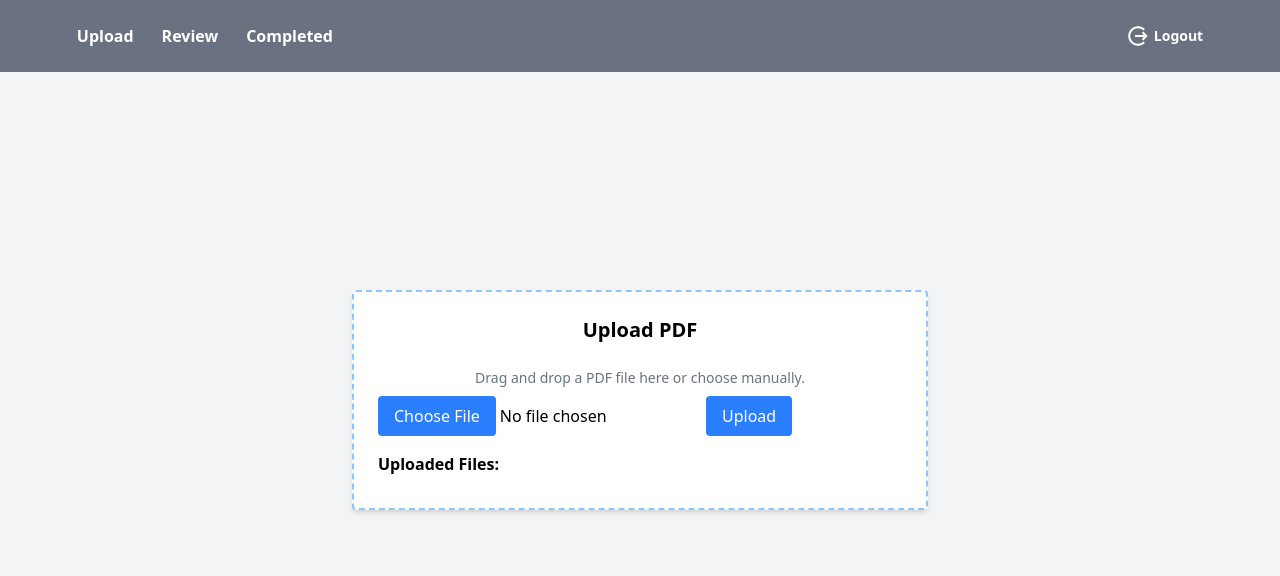
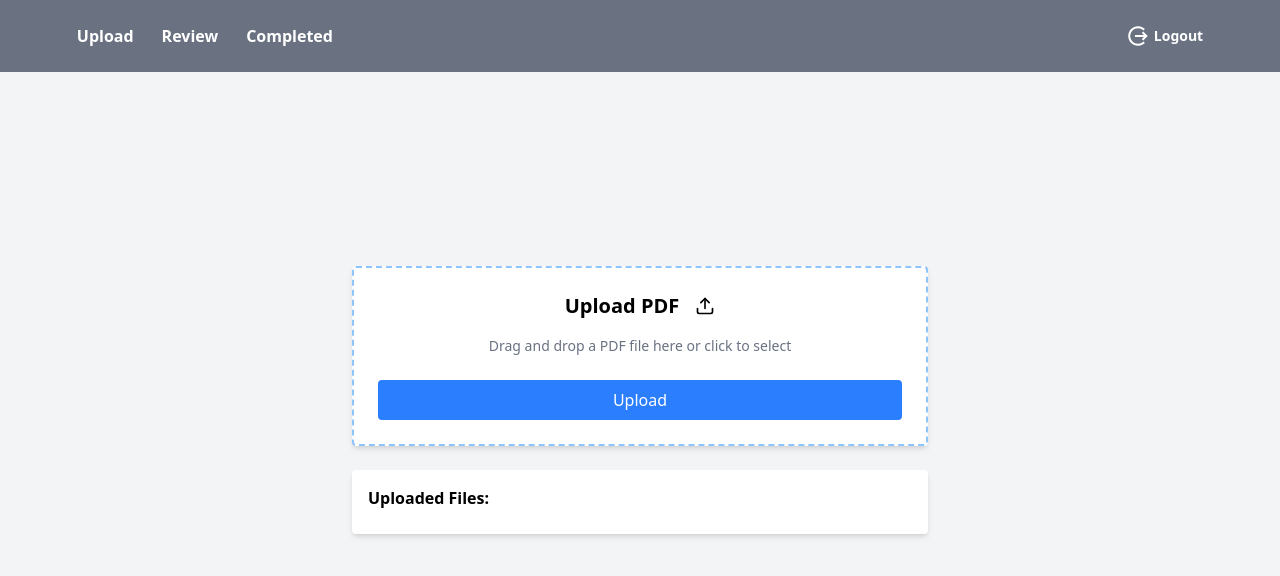
Before and after one commit to RupaliShelki/document-processing-app, a React (Vite) app in the folder doc-process-app/: page /dashboard/upload in a window 1280 px wide. Shown: the top 576 px of the page. Built offline with nearby package versions, Linux system fonts and the light colour scheme; sample sign-in values are in the browser's storage.

Commit message:
dashboard message/review pdf

```diff
--- a/doc-process-app/package.json
+++ b/doc-process-app/package.json
@@ -10,9 +10,12 @@
     "preview": "vite preview"
   },
   "dependencies": {
+    "@react-pdf-viewer/core": "^3.12.0",
     "@tailwindcss/vite": "^4.1.11",
+    "pdfjs-dist": "^3.4.120",
     "react": "^19.1.0",
     "react-dom": "^19.1.0",
+    "react-dropzone": "^14.3.8",
     "react-icons": "^5.5.0",
     "react-router-dom": "^7.6.2",
     "tailwindcss": "^4.1.11"
--- a/doc-process-app/src/components/Completed.jsx
+++ b/doc-process-app/src/components/Completed.jsx
@@ -18,9 +18,9 @@ function Completed() {
         {completedFiles.length === 0 ? (
           <p className="text-center text-gray-600">No completed files yet.</p>
         ) : (
-          <ul className="list-disc pl-5 text-sm text-gray-700 space-y-2">
+          <ul className="list-decimal list-inside pl-5 text-sm text-gray-700 space-y-2">
             {completedFiles.map((file, index) => (
-              <li key={index} className="text-green-700 font-medium">
+              <li key={index} className="text-green-700 font-medium overflow-hidden text-ellipsis whitespace-nowrap">
                 {file.name}
               </li>
             ))}
--- a/doc-process-app/src/components/Dashboard.jsx
+++ b/doc-process-app/src/components/Dashboard.jsx
@@ -3,6 +3,8 @@ import Upload from "./Upload";
 import Review from "./Review";
 import Completed from "./Completed";
 import { IoMdLogOut } from "react-icons/io";
+import { FaRegSmileBeam } from "react-icons/fa";
+
 
 function Dashboard() {
   const navigate = useNavigate();
@@ -44,6 +46,19 @@ function Dashboard() {
       </nav>
       <div className="">
         <Routes>
+          <Route
+            index
+            element={
+              <div className="w-full min-h-screen flex justify-center items-center px-4 bg-gray-100 grid">
+                <div className="w-full max-w-xl bg-white p-6 rounded shadow-md">
+                  <h2 className="text-xl font-semibold mb-6 text-center flex items-center justify-center gap-3">
+                    Welcome to Document Processing app <FaRegSmileBeam className="w-[30px] h-[30px]" />
+                  </h2>
+                  <span className="text-center">Please Select Tab</span>
+                </div>
+              </div>
+            }
+          />
           <Route path="upload" element={<Upload />} />
           <Route path="review" element={<Review />} />
           <Route path="completed" element={<Completed />} />
--- a/doc-process-app/src/components/Login.jsx
+++ b/doc-process-app/src/components/Login.jsx
@@ -9,7 +9,7 @@ function Login() {
 
   const handleLogin = () => {
     if (username === "admin" && password === "admin123") {
-      localStorage.setItem("isLoggedIn", "true"); // ✅ Login flag
+      localStorage.setItem("isLoggedIn", "true"); //
       navigate("/dashboard/upload");
     }
     else{
@@ -18,16 +18,17 @@ function Login() {
   };
 
   return (
-    <div className="flex items-center justify-center min-h-screen bg-gray-100">
+    <div className="flex items-center justify-center min-h-screen bg-gray-500 ">
       <div className=" w-[30%] flex flex-col gap-4  bg-white rounded shadow-md p-6">
         <h2 className="text-2xl font-bold mb-6 text-center text-gray-800">
           {" "}
-          Login
+          Login to your account
         </h2>
         {/* usrtname */}
         <input
           type="text"
           placeholder="Username"
+          required
           value={username}
           onChange={(e) => setUsername(e.target.value)}
           className="w-full p-3 border rounded mb-4 focus:outline-none focus:ring-2 focus:ring-blue-400"
@@ -36,6 +37,7 @@ function Login() {
         <input
           type="password"
           placeholder="Password"
+          required
           value={password}
           onChange={(e) => setPassword(e.target.value)}
           className="w-full p-3 border rounded mb-6 focus:outline-none focus:ring-2 focus:ring-blue-400"
--- a/doc-process-app/src/components/Upload.jsx
+++ b/doc-process-app/src/components/Upload.jsx
@@ -1,82 +1,78 @@
-import { useState, useContext, useRef } from "react";
+import React, { useCallback, useContext, useState } from "react";
+import { useDropzone } from "react-dropzone";
+import { Worker, Viewer } from "@react-pdf-viewer/core";
+import "@react-pdf-viewer/core/lib/styles/index.css";
 import { FileContext } from "../context/FileContext";
+import { LuUpload } from "react-icons/lu";
 
 function Upload() {
+  const { uploadedFiles, addFile } = useContext(FileContext);
   const [selectedFile, setSelectedFile] = useState(null);
-  const { uploadedFiles, addFile } = useContext(FileContext);
-  const inputRef = useRef(null);
+  const [fileUrl, setFileUrl] = useState(null);
 
+  const onDrop = useCallback((acceptedFiles) => {
+    const file = acceptedFiles[0];
+    if (file && file.type === "application/pdf") {
+      setSelectedFile(file);
+      setFileUrl(URL.createObjectURL(file));
+    } else {
+      alert("Please upload a valid PDF file.");
+    }
+  }, []);
 
-  const handleFileChange = (e) => {
-    const selected = e.target.files[0];
-    if (selected && selected.type === "application/pdf") {
-      setSelectedFile(selected);
-    } else {
-      alert("Please select a PDF file");
-      setSelectedFile(null);
-    }
-  };
+  const { getRootProps, getInputProps } = useDropzone({
+    onDrop,
+    accept: { "application/pdf": [".pdf"] },
+  });
 
   const handleUpload = () => {
     if (selectedFile) {
-      addFile(selectedFile);
+      addFile(selectedFile); // Add to global list
       setSelectedFile(null);
-      if (inputRef.current) inputRef.current.value = null;
+      setFileUrl(null);
     } else {
       alert("No file selected");
     }
   };
 
-  const handleDrop = (e) => {
-    e.preventDefault();
-    const droppedFile = e.dataTransfer.files[0];
-    if (droppedFile && droppedFile.type === "application/pdf") {
-      setSelectedFile(droppedFile);
-      if (inputRef.current) inputRef.current.value = null;
-    } else {
-      alert("Please drop a valid PDF file");
-    }
-  };
-
-  const handleDragOver = (e) => {
-    e.preventDefault();
-  };
-
   return (
-    <div className="w-full min-h-screen flex justify-center items-center px-4 bg-gray-100">
-      <div
-        onDrop={handleDrop}
-        onDragOver={handleDragOver}
-        className="w-full max-w-xl bg-white p-6 rounded shadow-md border-2 border-dashed border-blue-300 hover:border-blue-500 transition-all duration-200"
-      >
-        <h2 className="text-xl font-semibold mb-6 text-center">Upload PDF</h2>
-
+    <div className="w-full min-h-screen flex flex-col items-center justify-center px-4 bg-gray-100 gap-6">
+      <div className="w-full max-w-xl bg-white p-6 rounded shadow-md border-2 border-dashed border-blue-300 hover:border-blue-500 transition-all duration-200">
+        {/* Upload box */}
+        <div {...getRootProps()}>
+          <h2 className="text-xl font-semibold mb-4 text-center flex gap-4 items-center justify-center ">
+            Upload PDF <LuUpload />
+          </h2>
           <p className="text-center text-sm text-gray-500 mb-2">
-          Drag and drop a PDF file here or choose manually.
+            Drag and drop a PDF file here or click to select
           </p>
-
-        <div className="flex flex-col sm:flex-row sm:items-center gap-4 mb-4">
-          <input
-            type="file"
-            accept=".pdf"
-            ref={inputRef}
-            onChange={handleFileChange}
-            className="file:bg-blue-500 file:text-white file:px-4 file:py-2 file:rounded file:border-0 file:cursor-pointer file:hover:bg-blue-600 w-full sm:w-auto"
-          />
+          <input {...getInputProps()} />
+          {selectedFile && (
+            <p className="text-sm text-blue-600 mt-2 text-center overflow-hidden text-ellipsis whitespace-nowrap">
+              Selected: {selectedFile.name}
+            </p>
+          )}
+        </div>
+        {/* upload button */}
         <button
           onClick={handleUpload}
-            className="bg-blue-500 hover:bg-blue-600 text-white px-4 py-2 rounded w-full sm:w-auto"
+          className="mt-4 w-full bg-blue-500 hover:bg-blue-600 text-white px-4 py-2 rounded"
         >
           Upload
         </button>
       </div>
 
-        {selectedFile && (
-          <p className="text-sm text-blue-600 mb-4 text-center overflow-hidden text-ellipsis whitespace-nowrap">
-            Selected: {selectedFile.name}
-          </p>
+      {/* PDF Preview */}
+      {fileUrl && (
+        <div className="w-full max-w-3xl h-[500px] border shadow-md rounded overflow-hidden">
+          <Worker workerUrl="https://unpkg.com/pdfjs-dist@3.4.120/build/pdf.worker.min.js">
+            <Viewer fileUrl={fileUrl} />
+          </Worker>
+        </div>
       )}
 
+      {/* Uploaded Files */}
+      <div className="w-full max-w-xl bg-white p-4 rounded shadow-md">
         <h3 className="font-semibold mb-2">Uploaded Files:</h3>
         <ul className="list-disc list-inside text-sm text-gray-700 max-h-40 overflow-auto">
           {uploadedFiles.map((file, index) => (
```
Also changed, not shown: 1 other file (tests, documents, lock files or other folders). Lines whose indentation alone changed are shown as unchanged.
